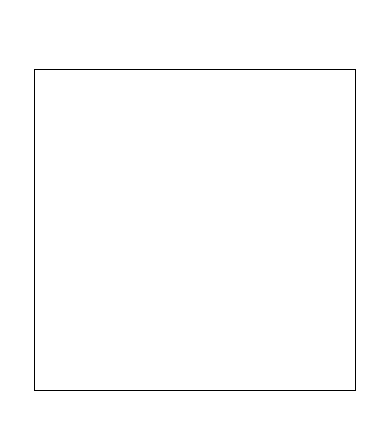
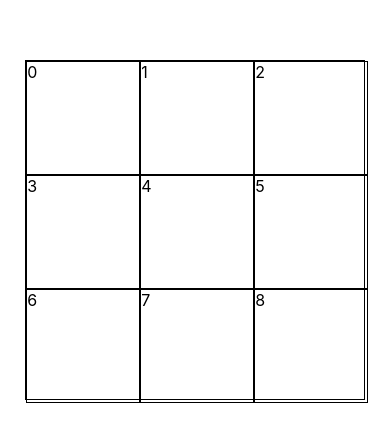
Before and after one commit to Mathieuka/tic-tac-toe, a React (Create React App) app: page / in a window 390 px wide. Shown: the part 192-634 px from the top of the page. Built offline with nearby package versions, Linux system fonts and the light colour scheme.

Commit message:
feat: create responsive UI layout

```diff
--- a/src/App.module.css
+++ b/src/App.module.css
@@ -6,22 +6,42 @@
 }
 
 .container {
-  width: 30rem;
-  height: 30rem;
+  display: grid;
+  grid-template-columns: repeat(3, 1fr);
+  grid-template-rows: repeat(3, 1fr);
+  width: 30.1rem;
+  height: 30.1rem;
   border-width: 1px;
+  border-style: solid;
+}
+
+.square {
+  width: 10rem;
+  height: 10rem;
+  border-width: 0.1px;
   border-style: solid;
 }
 
 @media (max-width: 600px) {
   .container {
-    width: 25rem;
-    height: 25rem;
+    width: 27.1rem;
+    height: 27.1rem;
+  }
+
+  .square {
+    width: 9rem;
+    height: 9rem;
   }
 }
 
-@media (max-width: 400px) {
+@media (max-width: 415px) {
   .container {
-    width: 20rem;
-    height: 20rem;
+    width: 21.1rem;
+    height: 21.1rem;
+  }
+
+  .square {
+    width: 7rem;
+    height: 7rem;
   }
 }
--- a/src/App.tsx
+++ b/src/App.tsx
@@ -6,7 +6,17 @@ import styles from "./App.module.css";
 function App() {
   return (
     <div className={styles.app}>
-      <div className={styles.container}></div>
+      <div className={styles.container}>
+        <div className={styles.square}>0</div>
+        <div className={styles.square}>1</div>
+        <div className={styles.square}>2</div>
+        <div className={styles.square}>3</div>
+        <div className={styles.square}>4</div>
+        <div className={styles.square}>5</div>
+        <div className={styles.square}>6</div>
+        <div className={styles.square}>7</div>
+        <div className={styles.square}>8</div>
+      </div>
     </div>
   );
 }
```
